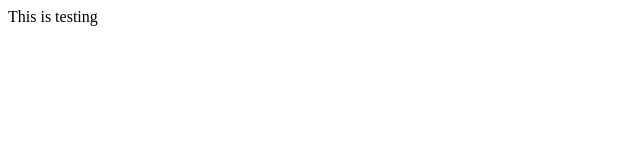
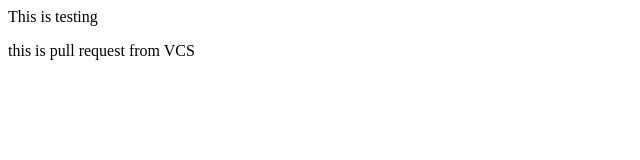
Before and after one commit to tomaradarsh0001/demo123, a plain HTML site: page feature.html in a window 1280 px wide. Shown: the whole page, without its empty margins (0-640 px from the left). Drawn offline with Linux system fonts and the light colour scheme.

Commit message:
pull request data

```diff
--- a/feature.html
+++ b/feature.html
@@ -4,5 +4,6 @@
   </head>
   <body>
     <p>This is testing</p>
+    <p>this is pull request from VCS</p>
   </body>
 </html>
```
